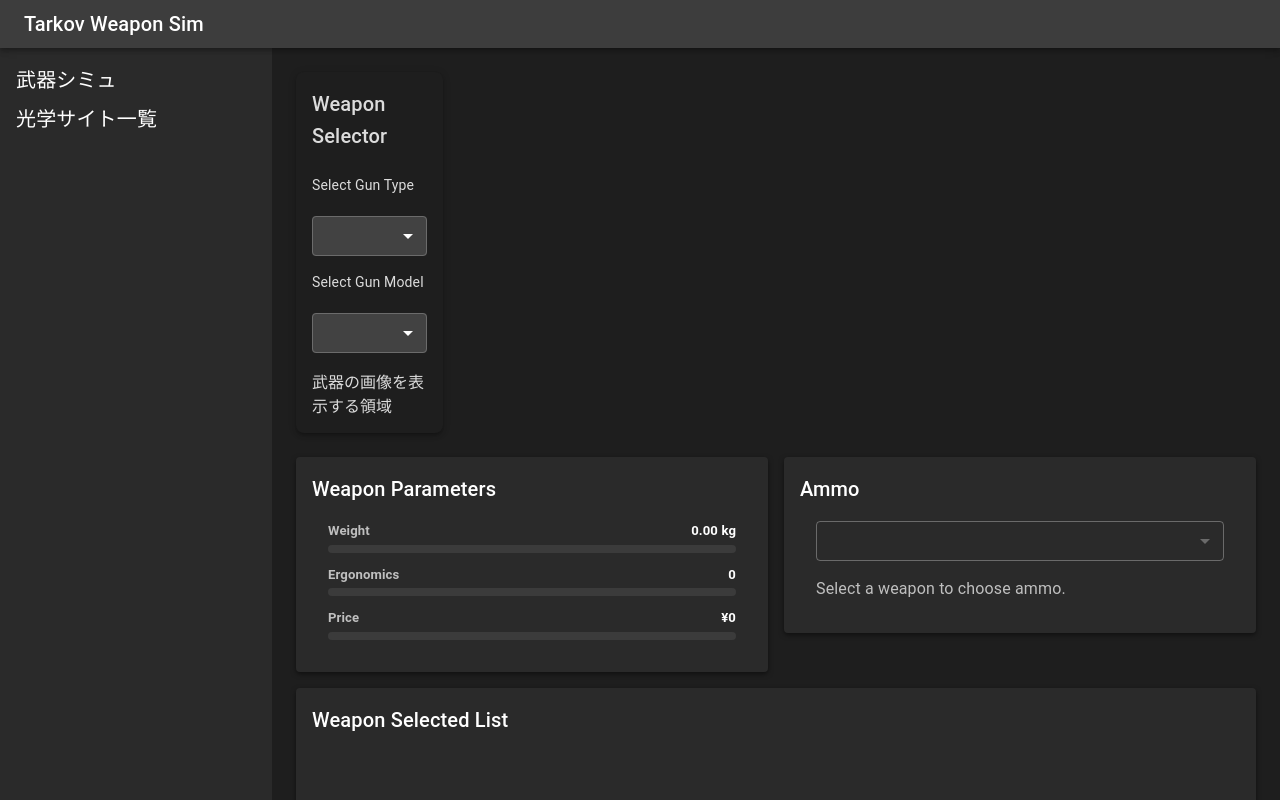
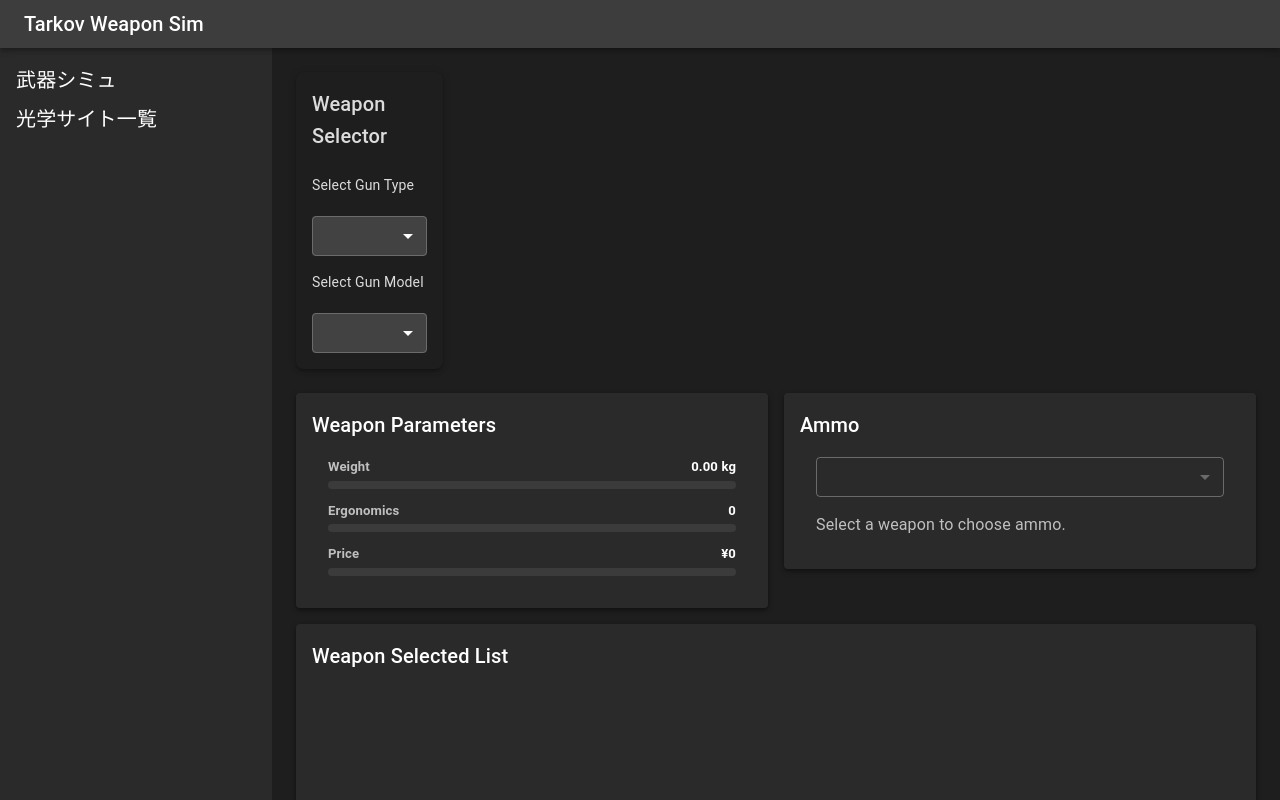
Before and after one commit to apple-head8/tarkov_weapon_sim, a React (Create React App) app in the folder frontend/: page / in a window 1280 px wide. Shown: the top 800 px of the page. Built offline with nearby package versions, Linux system fonts and the light colour scheme.

Commit message:
メモの削除

```diff
--- a/frontend/src/components/WeaponBuildSimulator/WeaponSelector.js
+++ b/frontend/src/components/WeaponBuildSimulator/WeaponSelector.js
@@ -22,8 +22,8 @@
             if (selectedType === "assault_rifle") {
                 setGunLists(
                     assaultRifleData.data.items.filter(
-                        (item) => Object.keys(item.properties).length > 0
-                    )
+                        (item) => Object.keys(item.properties).length > 0,
+                    ),
                 );
             } else {
                 setGunLists("");
@@ -64,7 +64,9 @@
         gunInfo.containsItems.forEach((contained) => {
             const item = contained.item;
             const slot = gunInfo.properties?.slots?.find((s) =>
-                s.filters.allowedItems.some((allowed) => allowed.id === item.id)
+                s.filters.allowedItems.some(
+                    (allowed) => allowed.id === item.id,
+                ),
             );
 
             // // 初期パーツに子要素があったときの考慮
@@ -82,7 +84,7 @@
 
             if (slot) {
                 const matchedItem = slot.filters.allowedItems.find(
-                    (i) => i.id === item.id
+                    (i) => i.id === item.id,
                 );
                 const category = slotMapping[slot.nameId] || null;
 
@@ -194,9 +196,6 @@
                     ))
                 )}
             </StyledSelect>
-
-            {/* 武器の画像などをここに置く */}
-            <Box>武器の画像を表示する領域</Box>
         </Box>
     );
 }
```
